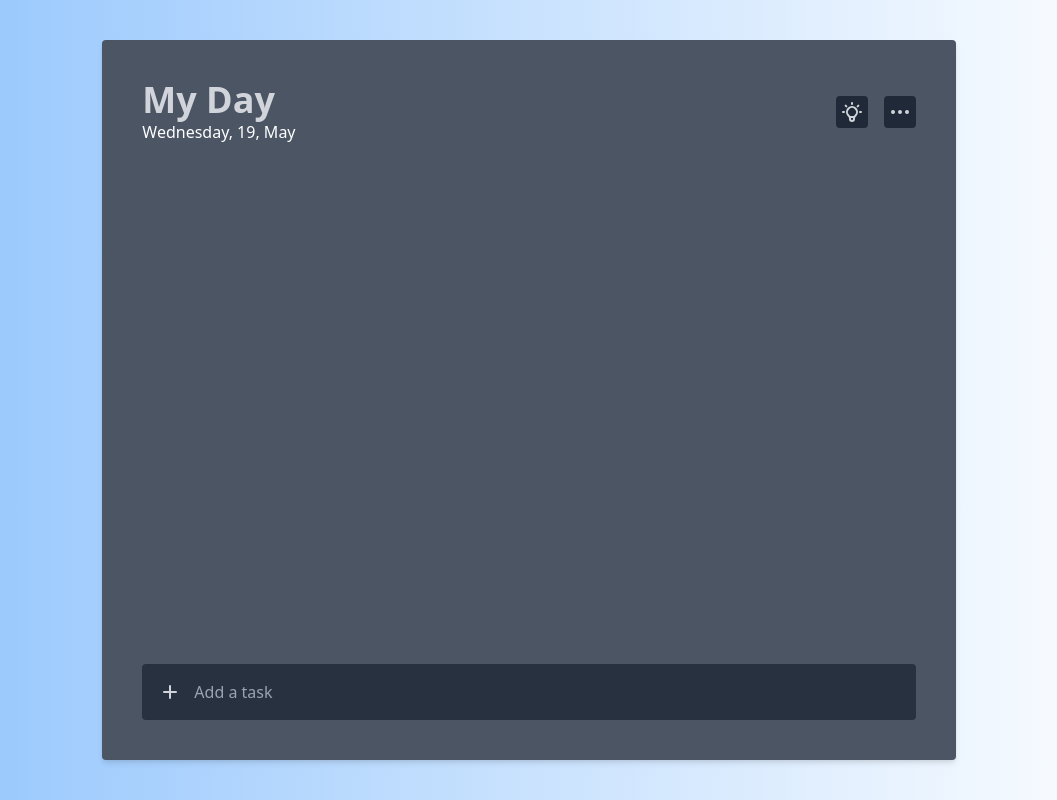
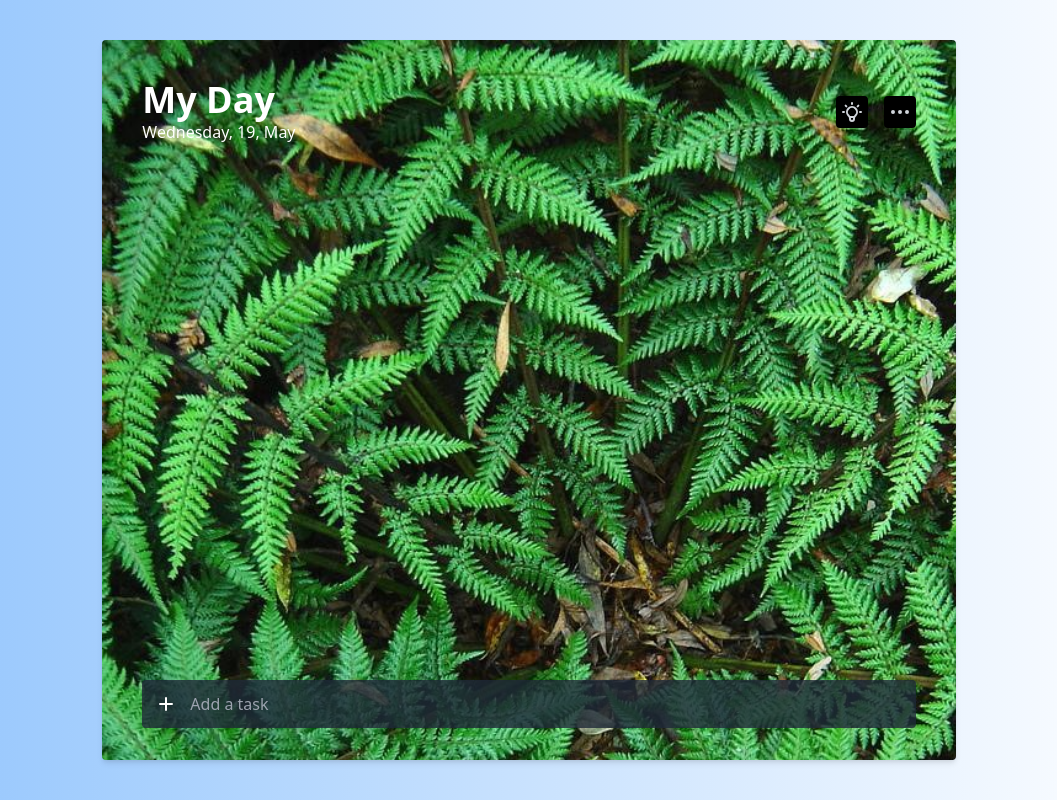
Before and after one commit to Stewart86/UI-challenge-ms-todo, a React (Create React App) app: page / in a window 1280 px wide. Shown: the whole page, without its empty margins (111-1168 px from the left). Built offline with nearby package versions, Linux system fonts and the light colour scheme.

Commit message:
add background image and minor adjustment 12:44pm

```diff
--- a/src/components/AddTask.jsx
+++ b/src/components/AddTask.jsx
@@ -14,7 +14,7 @@ export const AddTask = () => {
   }
 
   return (
-    <div className='flex bg-gray-800 rounded mx-10 mb-10 p-4 text-gray-300 bg-opacity-80 hover:bg-gray-700 '>
+    <div className='flex bg-gray-800 rounded mx-10 mb-8 p-3 text-white bg-opacity-80 hover:bg-gray-900 hover:bg-opacity-40'>
       <span>
         <svg
           xmlns='http://www.w3.org/2000/svg'
@@ -32,7 +32,7 @@ export const AddTask = () => {
       </span>
       <input
         onKeyPress={handleAddTask}
-        className='bg-transparent w-full h-full m-0 p-0 outline-none'
+        className='bg-transparent w-full h-full m-0 p-0 outline-none text-white'
         placeholder='Add a task'
         value={value}
         onChange={(e) => setValue(e.target.value)}
--- a/src/components/MyDay.jsx
+++ b/src/components/MyDay.jsx
@@ -5,13 +5,13 @@ export const MyDay = () => {
   return (
     <div className='flex flex-row items-center justify-between'>
       <div className='flex flex-col'>
-        <h1 className='text-4xl text-gray-300 font-semibold ml-10 mt-10'>
+        <h1 className='text-4xl text-white font-semibold ml-10 mt-10'>
           My Day
         </h1>
         <h2 className='text-base text-white mx-10'>{todayDate()}</h2>
       </div>
       <div className='flex flex-row  mr-10 mt-10 space-x-4'>
-        <div className='bg-gray-800 rounded hover:bg-gray-700'>
+        <div className='bg-black rounded hover:bg-gray-900'>
           <svg
             xmlns='http://www.w3.org/2000/svg'
             className='h-6 w-6 m-1 text-gray-300'
@@ -26,7 +26,7 @@ export const MyDay = () => {
             />
           </svg>
         </div>
-        <div className='bg-gray-800 rounded hover:bg-gray-700'>
+        <div className='bg-black rounded hover:bg-gray-900'>
           <svg
             xmlns='http://www.w3.org/2000/svg'
             className='h-6 w-6 m-1 text-gray-300'
--- /dev/null
+++ b/src/components/TaskList.jsx
@@ -0,0 +1,66 @@
+import React, { useContext, useState } from "react"
+
+import { TaskContext } from "../contexts/TaskProvider"
+
+const taskToObject = (tasks) => {
+  let result = {}
+  tasks.forEach((task) => {
+    result[task] = false
+  })
+  return result
+}
+
+export const TaskList = () => {
+  const { tasks } = useContext(TaskContext)
+
+  return (
+    <div className='flex flex-col mt-4 space-y-1'>
+      {tasks.map((task) => (
+        <div
+          key={task}
+          className='flex flex-col mx-10 p-2 bg-gray-800 text-gray-300 bg-opacity-80 hover:bg-gray-700 h-full rounded'>
+          <div className='flex flex-row justify-between items-center'>
+            <div className='flex flex-row items-center'>
+              <button
+                value={task}
+                className='flex items-center justify-center rounded-full w-6 h-6 mr-4 ml-2 border-gray-300 border-2 outline-none focus:outline-none'>
+                <svg
+                  xmlns='http://www.w3.org/2000/svg'
+                  className='h-4 w-4 invisible'
+                  fill='none'
+                  viewBox='0 0 24 24'
+                  stroke='currentColor'>
+                  <path
+                    strokeLinecap='round'
+                    strokeLinejoin='round'
+                    strokeWidth={3}
+                    d='M5 12l6 6L18 9'
+                  />
+                </svg>
+              </button>
+              <div>
+                <div>{task}</div>
+                <div className='text-xs text-gray-400'>Tasks</div>
+              </div>
+            </div>
+            <div>
+              <svg
+                xmlns='http://www.w3.org/2000/svg'
+                className='h-5 w-5 mr-4'
+                fill='none'
+                viewBox='0 0 24 24'
+                stroke='currentColor'>
+                <path
+                  strokeLinecap='round'
+                  strokeLinejoin='round'
+                  strokeWidth={2}
+                  d='M11.049 2.927c.3-.921 1.603-.921 1.902 0l1.519 4.674a1 1 0 00.95.69h4.915c.969 0 1.371 1.24.588 1.81l-3.976 2.888a1 1 0 00-.363 1.118l1.518 4.674c.3.922-.755 1.688-1.538 1.118l-3.976-2.888a1 1 0 00-1.176 0l-3.976 2.888c-.783.57-1.838-.197-1.538-1.118l1.518-4.674a1 1 0 00-.363-1.118l-3.976-2.888c-.784-.57-.38-1.81.588-1.81h4.914a1 1 0 00.951-.69l1.519-4.674z'
+                />
+              </svg>
+            </div>
+          </div>
+        </div>
+      ))}
+    </div>
+  )
+}
--- a/src/containers/Todo.jsx
+++ b/src/containers/Todo.jsx
@@ -1,12 +1,19 @@
 import { AddTask } from "../components/AddTask"
 import { MyDay } from "../components/MyDay"
 import React from "react"
+import { TaskList } from "../components/TaskList"
+import fern from "../images/ferns.jpg"
 
 export const Todo = () => {
   return (
-    <div className='m-10 bg-gray-600 shadow-md rounded sm:w-full lg:w-3/4 xl:w-2/3 2xl:w-1/3'>
+    <div
+      className='m-10 bg-gray-600 shadow-md rounded sm:w-full lg:w-3/4 xl:w-2/3 2xl:w-1/3 bg-cover'
+      style={{ backgroundImage: `url(${fern})` }}>
       <div className='flex flex-col justify-between h-full'>
-        <MyDay />
+        <div className='flex flex-col flex-start'>
+          <MyDay />
+          <TaskList />
+        </div>
         <AddTask />
       </div>
     </div>
```
Also changed, not shown: src/images/ferns.jpg (added).
